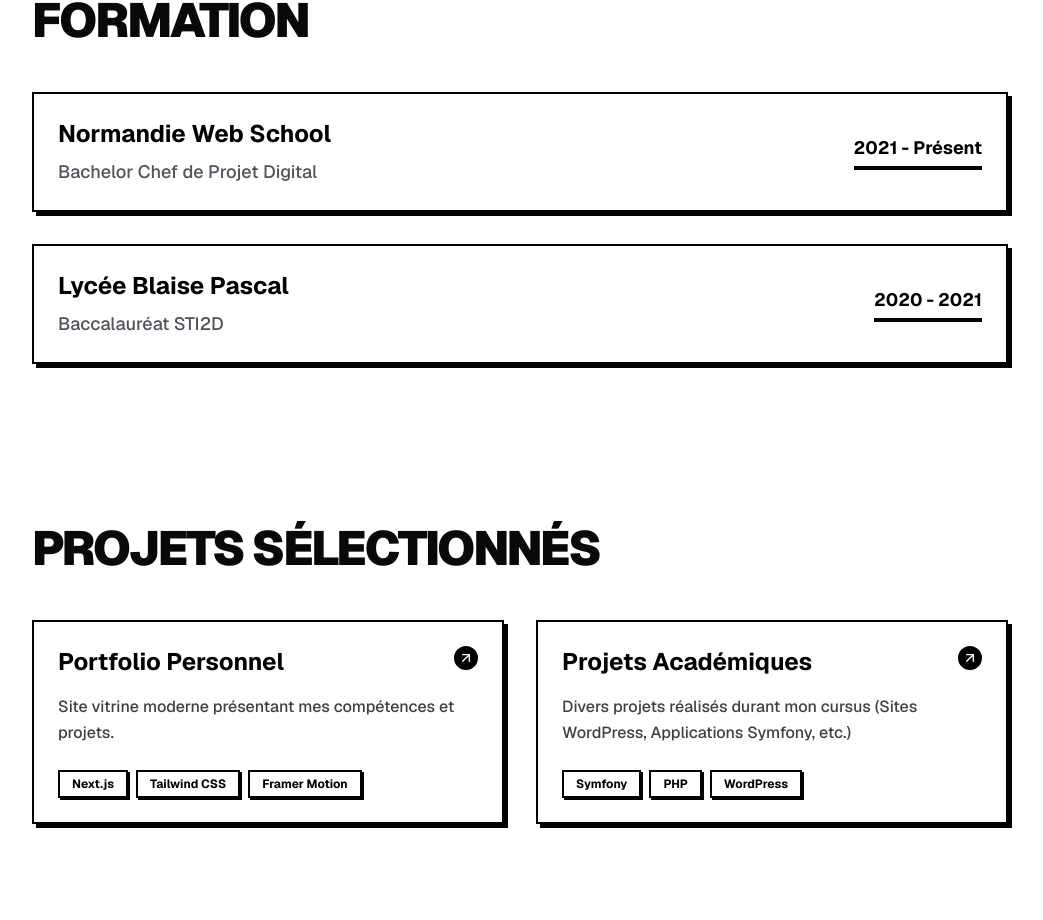
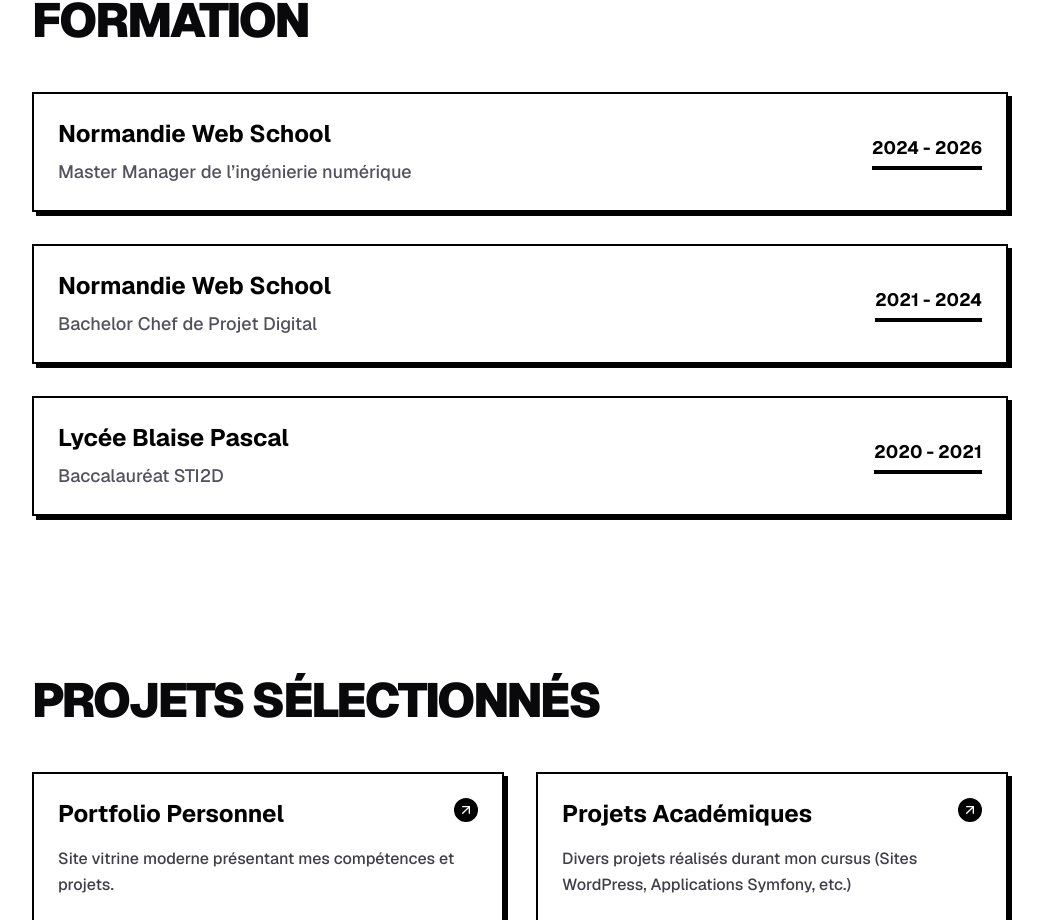
Before and after one commit to UgoRastell/mon-portfolio, a Next.js app: page / in a window 1280 px wide. Shown: the part 2810-3730 px from the top of the page, without its empty margins (120-1163 px from the left). Built offline with nearby package versions, Linux system fonts and the light colour scheme.

Commit message:
feat: Add new education entry for Master Manager de l’ingénierie numérique and update period for Bachelor Chef de Projet Digital in portfolio data

```diff
--- a/data/portfolio.ts
+++ b/data/portfolio.ts
@@ -37,8 +37,13 @@
   education: [
     {
       school: "Normandie Web School",
+      degree: "Master Manager de l’ingénierie numérique",
+      period: "2024 - 2026",
+    },
+    {
+      school: "Normandie Web School",
       degree: "Bachelor Chef de Projet Digital",
-      period: "2021 - Présent",
+      period: "2021 - 2024",
     },
     {
       school: "Lycée Blaise Pascal",
```
